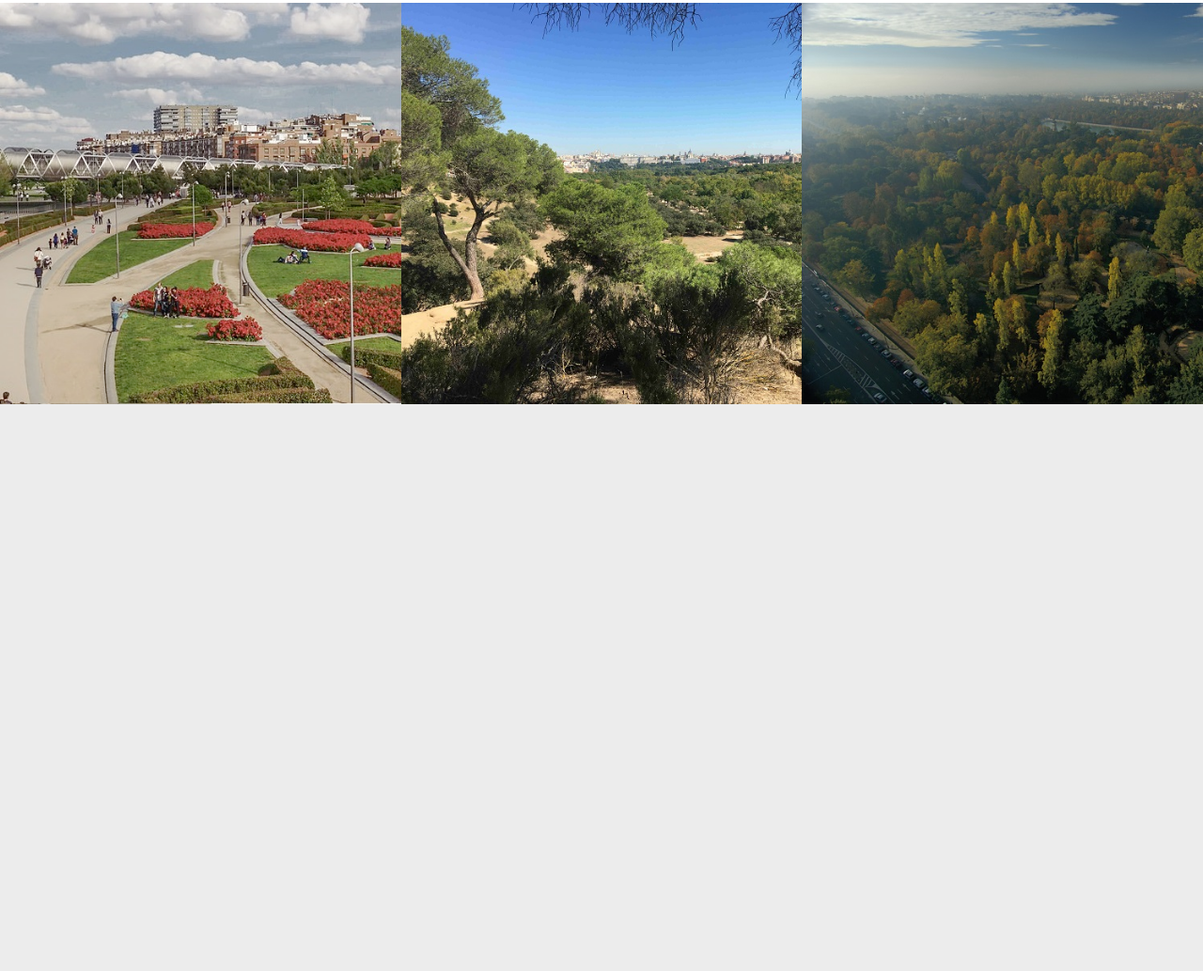
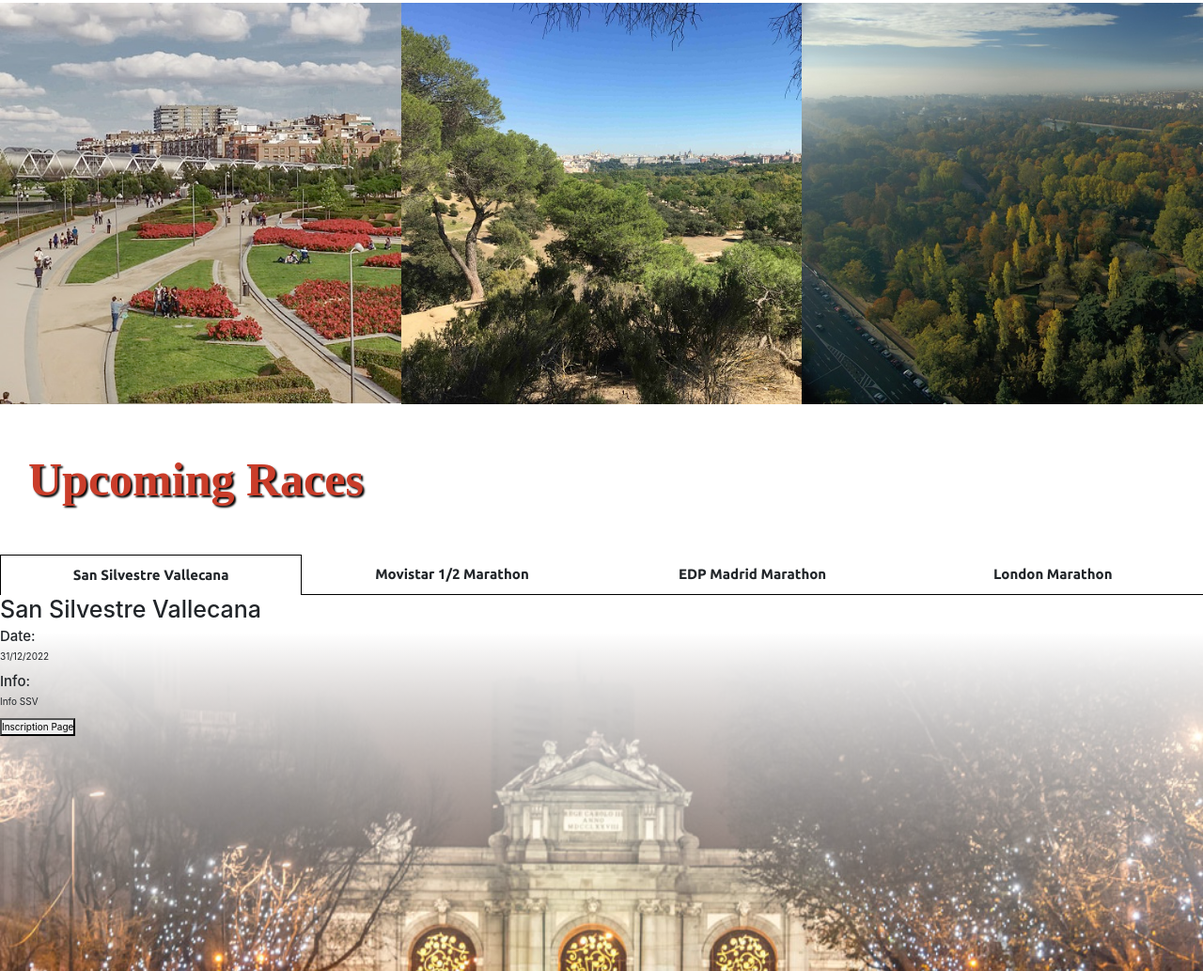
Before and after one commit to kt-fi/madridrun, a website: page index.html in a window 1280 px wide. Shown: the part 1928-2961 px from the top of the page at 94% size. Before the commit the page ends 2358 px from the top, so only its background shows below. Drawn offline with nearby package versions, Linux system fonts and the light colour scheme; a web font is replaced by a local one.

Commit message:
races section js

```diff
--- a/index.html
+++ b/index.html
@@ -140,6 +140,46 @@
             </div>
 
           </section>
+
+        <!-- LOCATIONS -->
+
+        <section class="races">
+            <h2 class="locations__header">
+                Upcoming Races
+            </h2>
+
+            <div class="races__tabs">
+                <ul class="races__tabs--list">
+                        <li class="races__tabs--list-item active" id="1" onclick="selectRace('1')">
+                            San Silvestre Vallecana
+                        </li>
+                        <li class="races__tabs--list-item" id="2"  onclick="selectRace('2')">
+                            Movistar 1/2 Marathon
+                        </li>
+                        <li class="races__tabs--list-item" id="3"  onclick="selectRace('3')">
+                            EDP Madrid Marathon
+                        </li>
+                        <li class="races__tabs--list-item " id="4"  onclick="selectRace('4')">
+                            London Marathon
+                        </li>
+                </ul>
+            </div>
+            <div class="races__container">
+            <div class="races__info">
+                <h1 id="raceName">RaceName</h1>
+                <h4>Date:</h4>
+                <p class="races__info--date" id="raceDate">Date</p>
+                <h4>Info:</h4>
+                <p class="races__info--text" id="raceInfo">Lorem ipsum dolor sit amet consectetur adipisicing elit. Sint, perspiciati
+                    s. Laboriosam ipsa similique doloremque quibusdam consectetur nec
+                    essitatibus debitis totam hic quam, accusantium, neque reprehenderit unde pariatur deleniti tenetur minima. Doloribus?</p>
+                    <button class="races__info--button">Inscription Page</button>
+            </div>
+
+
+        <img src=""  class="races__info--image" id="raceImage" alt="" width="100%">
+    </div>
+        </section>
     </main>
 
     <footer>
@@ -152,5 +192,7 @@
     <script src="https://code.jquery.com/jquery-3.2.1.slim.min.js" integrity="sha384-KJ3o2DKtIkvYIK3UENzmM7KCkRr/rE9/Qpg6aAZGJwFDMVNA/GpGFF93hXpG5KkN" crossorigin="anonymous"></script>
     <script src="https://cdn.jsdelivr.net/npm/popper.js@1.12.9/dist/umd/popper.min.js" integrity="sha384-ApNbgh9B+Y1QKtv3Rn7W3mgPxhU9K/ScQsAP7hUibX39j7fakFPskvXusvfa0b4Q" crossorigin="anonymous"></script>
     <script src="https://cdn.jsdelivr.net/npm/bootstrap@4.0.0/dist/js/bootstrap.min.js" integrity="sha384-JZR6Spejh4U02d8jOt6vLEHfe/JQGiRRSQQxSfFWpi1MquVdAyjUar5+76PVCmYl" crossorigin="anonymous"></script>
+<!-- MY JS -->
+    <script src="index.js"></script>
 </body>
 </html>
--- a/index.js
+++ b/index.js
@@ -0,0 +1,30 @@
+
+let races = [
+    { id: 1,  raceName: 'San Silvestre Vallecana', date: '31/12/2022', info: 'Info SSV', image: './ssv.jpg' },
+    { id: 2, raceName: 'Movistar 1/2 Marathon', date: 'March 2023', info: 'Info Madrid Half', image: './halfmadrid.jpeg'   },
+    { id: 3, raceName: 'EDP Madrid Marathon', date: '04/04/2023', info: 'Info EDP Madrid', image: './madridmarathon.jpeg'   },
+    { id: 4, raceName: 'London Marathon', date: '25/04/2023', info: 'Info London', image: './LondonMarathon.jpg'   }
+
+]
+
+const selectRace = (raceName) => {
+    let items = document.querySelectorAll('.races__tabs--list-item');
+    items.forEach(item => {
+       item.classList.remove('active')
+    });
+
+    document.getElementById(raceName).classList.add('active');
+    document.getElementById(raceName).classList.add('active');
+
+    getRaceData(raceName)
+}
+
+const getRaceData = (raceName) => {
+    let selectedRace = races.find((race) => race.id == raceName)
+    document.getElementById("raceName").innerHTML = selectedRace.raceName;
+    document.getElementById("raceDate").innerHTML = selectedRace.date;
+    document.getElementById("raceInfo").innerHTML = selectedRace.info;
+    document.getElementById("raceImage").src = selectedRace.image;
+}
+
+(getRaceData(1))
--- a/package.json
+++ b/package.json
@@ -4,7 +4,7 @@
   "description": "",
   "main": "index.js",
   "scripts": {
-    "test": "echo \"Error: no test specified\" && exit 1"
+    "start": "sass --watch sass/main.scss styles.css"
   },
   "author": "",
   "license": "ISC",
--- /dev/null
+++ b/sass/__races.scss
@@ -0,0 +1,66 @@
+.races {
+
+    &__tabs{
+      margin-top: 5rem;
+
+        &--list {
+
+            display: flex;
+            flex-direction: row;
+            list-style: none;
+            justify-content: space-around;
+            align-items: center;
+           font-size: 1.5rem;
+            font-family: $--font-text;
+            text-align: center;
+            font-weight: 800;
+            margin: 0;
+
+            &-item {
+                width: 100%;
+                padding: 1rem;
+                border-bottom: 1px solid black;
+                cursor: pointer;
+            }
+        }
+
+    }
+
+    &__container {
+        position: relative;
+        height: 400px;
+    }
+
+    &__info {
+        position: absolute;
+        z-index: 100;
+        height: 400px;
+        width: 100%;
+        background: linear-gradient(to bottom, white 10%, rgba(255, 255, 255, 0.288) 80%, transparent 100%);
+
+        &--text {
+
+        }
+
+        &--date {
+
+        }
+
+        &--button {
+
+        }
+
+        &--image {
+            position: absolute;
+            top: 0;
+            left: 0;
+
+        }
+    }
+}
+
+.active {
+    border: 1px solid black;
+    border-bottom: 0;
+    transition: 1s;
+}
--- a/sass/main.scss
+++ b/sass/main.scss
@@ -4,3 +4,4 @@
 @import '__about';
 @import '__carousel';
 @import '__locations';
+@import '__races';
```
Also changed, not shown: LondonMarathon.jpg (added), halfmadrid.jpeg (added), madridmarathon.jpeg (added), ssv.jpg (added), styles.css, 1 other file.
